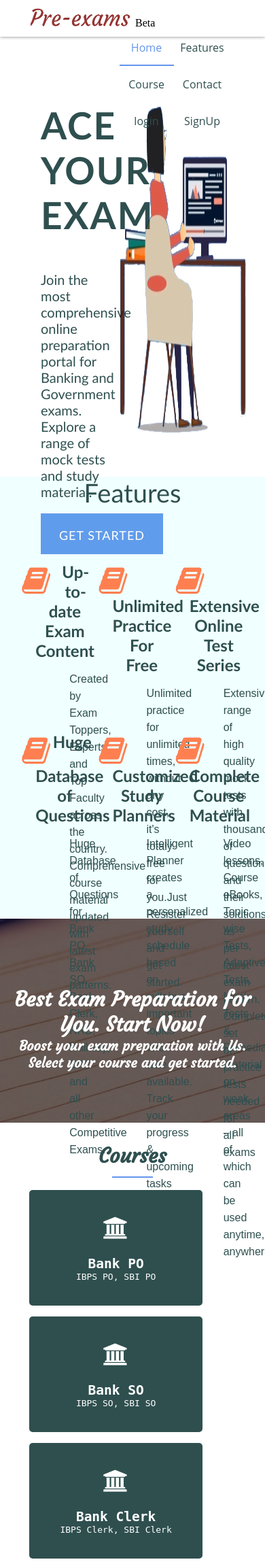
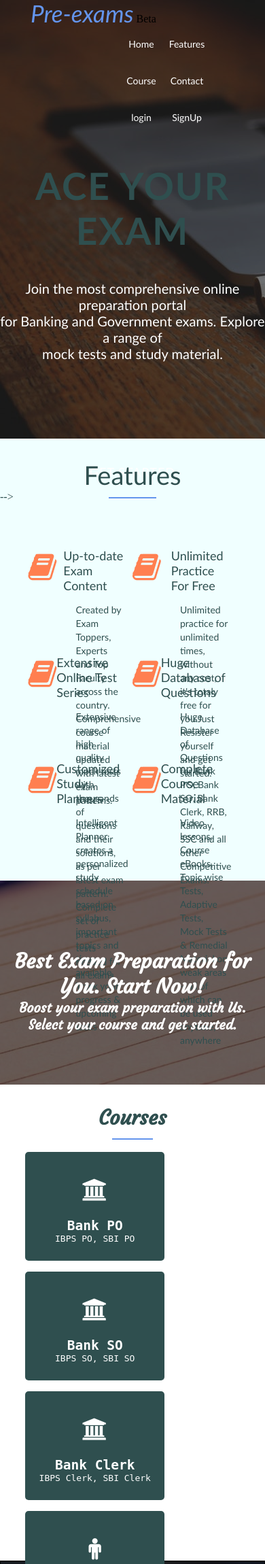
Before and after one commit to Anuj-kr/Pre-exams, a CodeIgniter app: page /database/Main in a window 390 px wide; the page is wider, and only the part inside the window is pictured. Shown: the top 2300 px of that part at 68% size. Run offline with CodeIgniter, Linux system fonts and the light colour scheme; data that the repository does not hold is empty; some libraries are stand-ins or nearby versions.

Commit message:
main banner modified

```diff
--- a/application/config/config.php
+++ b/application/config/config.php
@@ -27,11 +27,11 @@ defined('BASEPATH') OR exit('No direct script access allowed');
 // ==============================================================================
 // for the server
 
-$config['base_url'] = 'https://pre-exams.herokuapp.com';
+// $config['base_url'] = 'https://pre-exams.herokuapp.com';
 
 // for local
 
-// $config['base_url'] = '';
+$config['base_url'] = '';
 
 // =====================================================================================
 
--- a/application/config/database.php
+++ b/application/config/database.php
@@ -71,25 +71,53 @@ defined('BASEPATH') OR exit('No direct script access allowed');
 | the query builder class.
 */
 
-$cleardb_url=parse_url(getenv("CLEARDB_DATABASE_URL"));
-$cleardb_server=$cleardb_url['host'];
-$cleardb_username=$cleardb_url["user"];
-$cleardb_password=$cleardb_url["pass"];
-$cleardb_db=substr($cleardb_url["path"],1);
+// $cleardb_url=parse_url(getenv("CLEARDB_DATABASE_URL"));
+// $cleardb_server=$cleardb_url['host'];
+// $cleardb_username=$cleardb_url["user"];
+// $cleardb_password=$cleardb_url["pass"];
+// $cleardb_db=substr($cleardb_url["path"],1);
 
-// $active_group="default";
-// $active_record=TRUE;
+// // $active_group="default";
+// // $active_record=TRUE;
 
+
+// $active_group = 'default';
+// $query_builder = TRUE;
+
+// $db['default'] = array(
+// 	'dsn'	=> '',
+// 	'hostname' => $cleardb_server,
+// 	'username' => $cleardb_username,
+// 	'password' => $cleardb_password,
+// 	'database' => $cleardb_db,
+// 	'dbdriver' => 'mysqli',
+// 	'dbprefix' => '',
+// 	'pconnect' => FALSE,
+// 	'db_debug' => (ENVIRONMENT !== 'production'),
+// 	'cache_on' => FALSE,
+// 	'cachedir' => '',
+// 	'char_set' => 'utf8',
+// 	'dbcollat' => 'utf8_general_ci',
+// 	'swap_pre' => '',
+// 	'encrypt' => FALSE,
+// 	'compress' => FALSE,
+// 	'stricton' => FALSE,
+// 	'failover' => array(),
+// 	'save_queries' => TRUE
+// );
+
+
+//*************************for local host *************************
 
 $active_group = 'default';
 $query_builder = TRUE;
 
 $db['default'] = array(
 	'dsn'	=> '',
-	'hostname' => $cleardb_server,
-	'username' => $cleardb_username,
-	'password' => $cleardb_password,
-	'database' => $cleardb_db,
+	'hostname' => 'localhost',
+	'username' => 'root',
+	'password' => '',
+	'database' => 'test',
 	'dbdriver' => 'mysqli',
 	'dbprefix' => '',
 	'pconnect' => FALSE,
@@ -105,31 +133,3 @@ $db['default'] = array(
 	'failover' => array(),
 	'save_queries' => TRUE
 );
-
-
-//*************************for local host *************************
-
-// $active_group = 'default';
-// $query_builder = TRUE;
-
-// $db['default'] = array(
-// 	'dsn'	=> '',
-// 	'hostname' => 'localhost',
-// 	'username' => 'root',
-// 	'password' => '',
-// 	'database' => 'test',
-// 	'dbdriver' => 'mysqli',
-// 	'dbprefix' => '',
-// 	'pconnect' => FALSE,
-// 	'db_debug' => (ENVIRONMENT !== 'production'),
-// 	'cache_on' => FALSE,
-// 	'cachedir' => '',
-// 	'char_set' => 'utf8',
-// 	'dbcollat' => 'utf8_general_ci',
-// 	'swap_pre' => '',
-// 	'encrypt' => FALSE,
-// 	'compress' => FALSE,
-// 	'stricton' => FALSE,
-// 	'failover' => array(),
-// 	'save_queries' => TRUE
-// );
--- a/application/views/landingPage.php
+++ b/application/views/landingPage.php
@@ -28,7 +28,7 @@
 
 
 
-            <div id="main_container" style=" border-top: 0.1px solid white; box-sizing:border-box;" >
+            <div id="main_container" style="box-sizing:border-box;" >
             <!-- Arrow up icon start-->
                 <div id="up-arrow" style="width:45px;height:45px; border-radius:40px; padding:10px 0 0 12px;background-color: cornflowerblue; right:3%; bottom: 7%; position: fixed; display: none;" >
                     <a href=""><i class="fa fa-arrow-up" style="font-size: 25px;color:white; text-align: center;"></i></a>
@@ -37,14 +37,14 @@
                 <div id="header">
 
                         <div id="logo_container">
-                            <a href="<?= base_url(''); ?>"><img src="<?= base_url('assets/images/logo1.png') ?> " alt="logo" style="width:150px; height:27px; margin:12px 0 0 20px;"></a>
+                            <a href="<?= base_url(''); ?>" style="width:150px; height:54px; margin-top:25px;;margin-left:20px; font-size: 35px; font-family: candara; font-style: italic; text-decoration: none;color:cornflowerblue;">Pre-exams</a>
                             Beta
                             <p id="ws"></p>
                         </div>
                         <div id="navbar">
                             <ul id="nav">
                                 <!-- <li><?= anchor('Main','Home');?></a></li> -->
-                                <li><a id="ho" href="<?= base_url();?>" style="color: cornflowerblue; border-bottom: 2px solid cornflowerblue;">Home</a></li>
+                                <li><a id="ho" href="<?= base_url();?>">Home</a></li>
                                 <li><a id="feat" href="">Features</a></li>
                                 <li><a id="cour" href="">Course</a></li>
                                 <li><a id="con" href="">Contact</a></li>
@@ -57,27 +57,29 @@
                     <!-- <?php //include('navbar1.php'); ?> -->
                     <div id="container" >
 
-                        <div id="sub_container" style="margin-top:50px;" >
+                        <div id="sub_container" >
 
                         <div id="banner1_and_features">
 
                             <div id="banner1">
+                                <div id="top-overlay">
 
-                                <div class="banner-left-side">
                                     <h2 id="top-heading" style="">ACE YOUR EXAM</h2>
 
-                                    <p id="top-head-para" style="
+                                    <p class="top-head-para" style="
                                     ">
-                                        Join the most comprehensive online preparation portal for Banking and Government exams. Explore a range of mock tests and study material.
+                                        Join the most comprehensive online preparation portal </p>
+                                        <p class="top-head-para">for Banking and Government exams. Explore a range of</p>
+                                        <p class="top-head-para">mock tests and study material.
                                     </p>
 
-                                    <button id="signupNow" class="tp-button" onclick="disp()" style="margin-top: 20px;">GET STARTED</button>
+                                    <button id="signupNow" class="tp-button" onclick="disp()" ">GET STARTED</button>
+
+
+                                <!-- <div id="image">
+                                    <img src= "<?=base_url('assets/images/main1.png') ?>" alt=" " style="width:100%; height:100%;">
+                                </div> --> -->
                                 </div>
-
-                                <div id="image">
-                                    <img src= "<?=base_url('assets/images/main1.png') ?>" alt=" " style="width:100%; height:100%;">
-                                </div>
-
                             </div>
 
                             <div id="features_list" style="text-align: center; ">
@@ -273,25 +275,25 @@
             }
 
 // *********************************for changing color of nav li ***************************
-            if(ScrollPos < 580) {
-                set_color('#ho');
-                reset_color('#feat','#cour','#con');
+            if(ScrollPos < 590) {
+                 $('#ho').css('color','white');
+                reset_color('#feat','#cour','#con',ScrollPos);
             }
             else if(ScrollPos > 580 && ScrollPos < 1410) {
                 set_color("#feat");
-                reset_color('#cour','#con','#ho');
+                reset_color('#cour','#con','#ho',ScrollPos);
             }
             else if(ScrollPos > 1410 && ScrollPos < 2310) {
                 set_color("#cour");
-                reset_color('#feat','#con','#ho');
+                reset_color('#feat','#con','#ho',ScrollPos);
             }
             else if(ScrollPos > 2310) {
                 set_color("#con");
-                reset_color('#cour','#feat','#ho');
+                reset_color('#cour','#feat','#ho',ScrollPos);
             }
             else {
-                $("#ho").css('color','cornflowerblue');
-                $("#ho").css('border-bottom','2px solid cornflowerblue');
+                // $("#ho").css('color','cornflowerblue');
+                // $("#ho").css('border-bottom','2px solid cornflowerblue');
             }
         });
 
@@ -300,14 +302,35 @@
             $(tag).css('color','cornflowerblue');
             $(tag).css('border-bottom','2px solid cornflowerblue');
         }
-        function reset_color(p, q, r) {
+        function reset_color(p, q, r,ScrollPos) {
+            if(ScrollPos > 590) {
+                $('#header').css('backgroundColor','white'); //navbar
+                $('#header').css('boxShadow','0 0 5px 0 lightgray');
                 $(p).css('color','darkslategray');
                 $(p).css('border-bottom','none');
                 $(q).css('color','darkslategray');
                 $(q).css('border-bottom','none');
                 $(r).css('color','darkslategray');
                 $(r).css('border-bottom','none');
+
+                $('#login').css('color','darkslategray');
+                $('#signupNow').css('color','darkslategray');
             }
+            else{
+                $('#header').css('backgroundColor','transparent');//navbar
+                $('#header').css('boxShadow','none');
+                $(p).css('color','white');
+                $(p).css('border-bottom','none');
+                $(q).css('color','white');
+                $(q).css('border-bottom','none');
+                $(r).css('color','white');
+                $(r).css('border-bottom','none');
+
+                $('#login').css('color','white');
+                $('#signupNow').css('color','white');
+            }
+        }
+
 
  // *********************************for changing color of nav li *****************************
         </script>
--- a/assets/css/mainPage.css
+++ b/assets/css/mainPage.css
@@ -13,9 +13,8 @@
 	width: 100%;
 	height: 54px;
 	position: fixed;
-	background-color: #fff;
-	box-shadow: 0 0 5px 0 gray;
-	margin-top: -1px;
+	background-color: transparent;
+	margin-top: -2px;
 }
 
 #logo_container{
@@ -53,7 +52,7 @@
 	font-style: bold;
 	/*background-color: red;*/
 	text-align: center;
-	color: darkslategray;
+	color: white;
 	transition-duration: 0.5s;
 }
 #nav li a:hover{
@@ -63,23 +62,32 @@
 }
 #banner1{
 	width:100%;
-	height:590px;
-	color:darkslategray;
-
+	height:645px;
+	color:darkslategray;
+	background:url('top.jpg');
+}
+#top-overlay{
+	width:100%;
+	height:645px;
+	background-color: rgba(0,0,0,0.5);
+	padding-top:140px;
 }
 #top-heading{
 	font-family: Calibri;
 	font-size: 70px;
-	color:darkslategray;
-	margin-top:100px;
+	color:#fff;
+	/*margin-top:100px;*/
 	letter-spacing: 2px;
-}
-#top-head-para{
+	text-align: center;
+	margin-bottom: 40px;
+
+}
+.top-head-para{
 	font-family: Calibri;
 	font-size: 20px;
-	color:darkslategray;
-	text-align: left;
-	margin-top:50px;
+	color:#fff;
+	text-align: center;
+	/*margin-top:50px;*/
 }
 #image{
 	width:55%;
@@ -96,7 +104,7 @@
 	padding-left:60px;
 }
 .tp-button{
-	margin-top:60px;
+	margin:130px auto 0px auto;
 	display:block;
 	width:180px;
 	height:60px;
@@ -128,7 +136,6 @@
 }
 #feature_heading{
 	font-family: candara;
-	margin-top: 50px;
 	width:100%;
 	height:100px;
 }
@@ -137,12 +144,13 @@
 	font-size: 38px;
 	font-weight: 100;
 	color:darkslategray;
-	margin-top: 60px;
+	/*margin-top: 60px;*/
 }
 #features_list{
 	width:100%;
 	height:650px;
 	background-color: #F0FFFF;
+	padding-top:30px;
 }
 .features{
 	width:31%;
@@ -155,26 +163,29 @@
 
 }
 .feature{
-	width:88%;
+	width:70%;
 	height:530px;
 
-	margin-left: 6.5%
+	margin:0px auto 0px auto;
 }
 
 .feature-head{
 
-	margin:25px 0 15px 20px;
+	margin:20px 0 15px 70px;
 	color:darkslategray;
 	font-family: calibri;
+	text-align: left;
+	font-weight: 100;
+	font-size: 22px;
 }
 
 .feature-text{
 	margin-left:70px;
 	text-align:left;
-	font-family: Arial;
-	color:darkslategray;
-	font-size: 16px;
-	line-height: 25px;
+	font-family: calibri;
+	color:darkslategray;
+	font-size: 14px;
+	line-height: 20px;
 }
 
 }
@@ -233,13 +244,6 @@
 
 
 }
-/*h1{
-	font-family: Courgette;
-	font-size: 36px;
-
-	padding: 80px 0px 10px 0px;
-	letter-spacing: 2px;
-}*/
 h3{
 	color:white;
 	/*padding-top: 80px;*/
@@ -1102,8 +1106,246 @@ i.fa.fa-question{
             }
 }
 
-
-/**********************Mobile view*******************/
+@media screen and (max-width:1012px) {
+	#subject_container{
+	width: 85%;
+	height:600px;
+	padding-top: 10px;
+	margin: 0px auto 0px auto;
+	text-align: center;
+	/*background-color: yellow;*/
+	}
+	#nav li a{
+	display: block;
+	margin-right:2px;
+	height:54px;
+	width:70px;
+	font-family: calibri;
+	font-size: 16px;
+	padding-top:16px;
+	text-decoration: none;
+	font-style: bold;
+	/*background-color: red;*/
+	text-align: center;
+	color: darkslategray;
+}
+}
+@media screen and (max-width:975px) {
+	.sub_anchor{
+	width: 250px;
+	height:170px;
+	background-color: darkslategray;
+	display: inline-block;
+	/*border:2px solid black;*/
+	float: left;
+	border-radius: 5px;
+	margin:8px;
+	padding-top:25px;
+	color:white;
+	font-family: monospace;
+	/*font-size: 18px;*/
+	text-decoration: none;
+    z-index:0;
+}
+}
+@media screen and (max-width:956px) {
+	.sub_anchor{
+	width: 245px;
+	height:170px;
+	background-color: darkslategray;
+	display: inline-block;
+	/*border:2px solid black;*/
+	float: left;
+	border-radius: 5px;
+	margin:8px;
+	padding-top:25px;
+	color:white;
+	font-family: monospace;
+	/*font-size: 18px;*/
+	text-decoration: none;
+    z-index:0;
+}
+}
+
+@media screen and (max-width: 941px) {
+	.sub_anchor{
+	width: 240px;
+	height:170px;
+	background-color: darkslategray;
+	display: inline-block;
+	float: left;
+	border-radius: 5px;
+	margin:8px;
+	padding-top:25px;
+	color:white;
+	font-family: monospace;
+	text-decoration: none;
+    z-index:0;
+}
+.feature{
+	width:88%;	height:530px; margin-left: 5%
+}
+
+.feature-head{
+	margin:25px 0 15px 20px; color:darkslategray;font-family: calibri; font-size: 20px;
+}
+
+.feature-text{
+	margin-left:70px;
+	text-align:left;
+	font-family: Arial;
+	color:darkslategray;
+	font-size: 14px;
+	line-height: 20px;
+}
+
+}
+@media screen and (max-width: 921px) {
+	.sub_anchor{
+	width: 234px;
+	height:170px;
+	background-color: darkslategray;
+	display: inline-block;
+	float: left;
+	border-radius: 5px;
+	margin:8px;
+	padding-top:25px;
+	color:white;
+	font-family: monospace;
+	text-decoration: none;
+    z-index:0;
+}
+@media screen and (max-width: 900px) {
+	.sub_anchor{
+	width: 225px;
+	height:170px;
+	background-color: darkslategray;
+	display: inline-block;
+	float: left;
+	border-radius: 5px;
+	margin:8px;
+	padding-top:25px;
+	color:white;
+	font-family: monospace;
+	text-decoration: none;
+    z-index:0;
+}
+#navbar{
+	float:right;
+	width:55%;
+	height: 54px;
+}
+#nav{
+	margin-right: 15px;padding:0;list-style-type: none;	float:right;
+}
+#nav li a{
+	display: block;
+	margin-right:2px;
+	height:54px;
+	width:65px;
+	font-family: calibri;
+	font-size: 14px;
+	padding-top:16px;
+	text-decoration: none;
+	font-style: bold;
+	text-align: center;
+	color: darkslategray;
+	transition-duration: 0.5s;
+}
+}
+@media screen and (max-width:870px ) {
+	.sub_anchor{
+	width: 220px;
+	height:170px;
+	background-color: darkslategray;
+	display: inline-block;
+	float: left;
+	border-radius: 5px;
+	margin:8px;
+	padding-top:25px;
+	color:white;
+	font-family: monospace;
+	text-decoration: none;
+    z-index:0;
+}
+.feature{
+	width:82%;	height:660px; margin:0px auto 0px auto;
+}
+.features{
+	width:44%;
+	height:160px;
+	float:left;
+	margin: 2% 2% 0 2%;
+	box-sizing: border-box;
+	/*border: 1px solid red;*/
+}
+}
+
+@media screen and (max-width: 850px) {
+
+	.sub_anchor{
+	width: 210px;
+	height:170px;
+	background-color: darkslategray;
+	display: inline-block;
+	float: left;
+	border-radius: 5px;
+	margin:8px;
+	padding-top:25px;
+	color:white;
+	font-family: monospace;
+	text-decoration: none;
+    z-index:0;
+}
+.feature{
+	width:82%;	height:660px; margin:0px auto 0px auto;
+}
+.features{
+	width:44%;
+	height:150px;
+	float:left;
+	margin-left: 2%;
+	border-radius: 10px;
+	box-sizing: border-box;
+	/*border: 1px solid red;*/
+}
+.feature-head{
+	margin:25px 0 15px 20px; color:darkslategray;font-family: calibri; font-size: 18px;
+}
+
+.feature-text{
+	margin-left:70px;
+	text-align:left;
+	font-family: calibri;
+	color:darkslategray;
+	font-size: 14px;
+	line-height: 20px;
+}
+}
+
+@media screen and (max-width: 815px) {
+
+	.sub_anchor{
+	width: 205px;
+	height:160px;
+	background-color: darkslategray;
+	display: inline-block;
+	float: left;
+	border-radius: 5px;
+	margin:8px;
+	padding-top:25px;
+	color:white;
+	font-family: monospace;
+	text-decoration: none;
+    z-index:0;
+}
+}
+@media screen and (max-width: 800px) {
+
+}
+
+
+/**********************Mobile view Portrait  *******************/
 
 @media screen and (max-width:385px) {
 
@@ -1162,7 +1404,7 @@ i.fa.fa-question{
 	padding-left:20px;
 }
 .tp-button{
-	margin-top:20px;
+	margin:20px auto 0px auto;
 	display:block;
 	width:70px;
 	height:22px;
@@ -1220,7 +1462,7 @@ i.fa.fa-question{
 	margin-left: 2%;
 	border-radius: 10px;
 	box-sizing: border-box;
-	/*border: 1px solid red;*/
+	border: 1px solid red;
 }
 .feature{
 	width:88%;
@@ -1452,3 +1694,5 @@ h3{
             }
 
 }
+
+/******************Mobile view end ***************/
```
Also changed, not shown: assets/css/top.jpg (added), assets/css/top1.jpg (added). Lines whose indentation alone changed are shown as unchanged.
